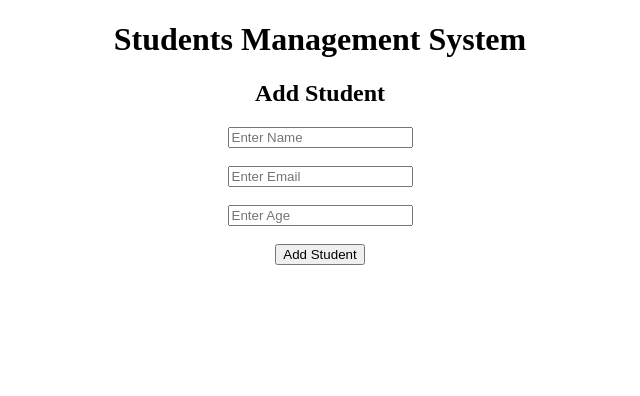
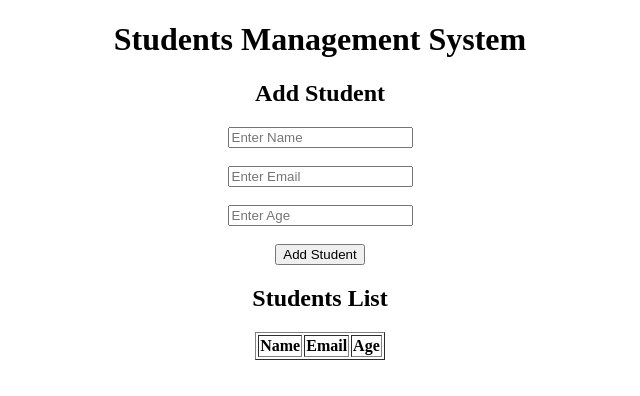
Before and after one commit to Jagadevi147/students-table, a React (Create React App) app: page / in a window 1280 px wide. Shown: the top 396 px of the page, without its empty margins (320-960 px from the left). Built offline with nearby package versions, Linux system fonts and the light colour scheme.

Commit message:
Added Student Form and Student Table UI

```diff
--- a/src/App.js
+++ b/src/App.js
@@ -1,12 +1,17 @@
-import React from "react";
+import React, { useState } from "react";
 import StudentForm from "./components/StudentForm";
+import StudentTable from "./components/StudentTable";
 
 function App() {
+  const [students, setStudents] = useState([]);
+
   return (
     <div style={{ textAlign: "center" }}>
       <h1>Students Management System</h1>
 
       <StudentForm />
+
+      <StudentTable students={students} />
     </div>
   );
 }
--- a/src/components/StudentTable.js
+++ b/src/components/StudentTable.js
@@ -0,0 +1,31 @@
+import React from "react";
+
+function StudentTable({ students }) {
+  return (
+    <div>
+      <h2>Students List</h2>
+
+      <table border="1" style={{ margin: "auto", marginTop: "20px" }}>
+        <thead>
+          <tr>
+            <th>Name</th>
+            <th>Email</th>
+            <th>Age</th>
+          </tr>
+        </thead>
+
+        <tbody>
+          {students.map((student, index) => (
+            <tr key={index}>
+              <td>{student.name}</td>
+              <td>{student.email}</td>
+              <td>{student.age}</td>
+            </tr>
+          ))}
+        </tbody>
+      </table>
+    </div>
+  );
+}
+
+export default StudentTable;
```
